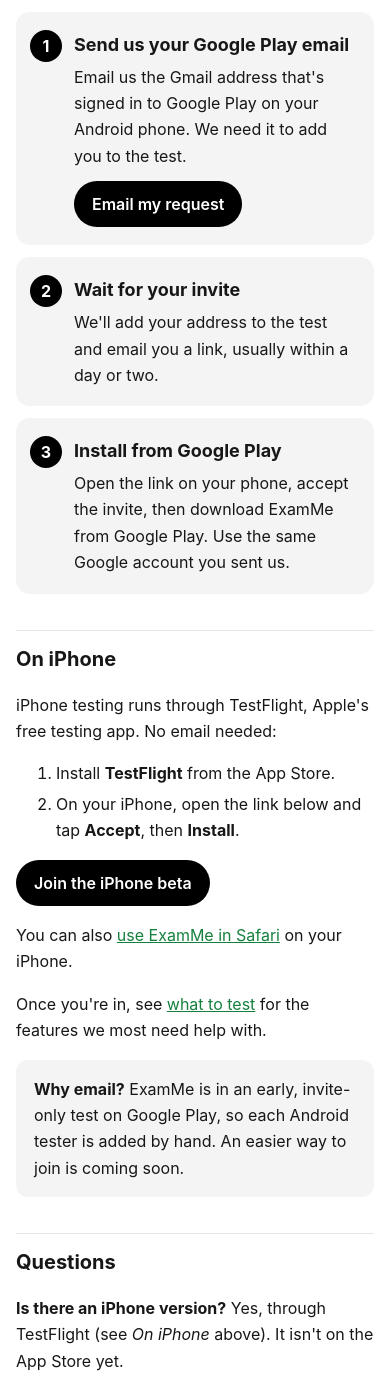
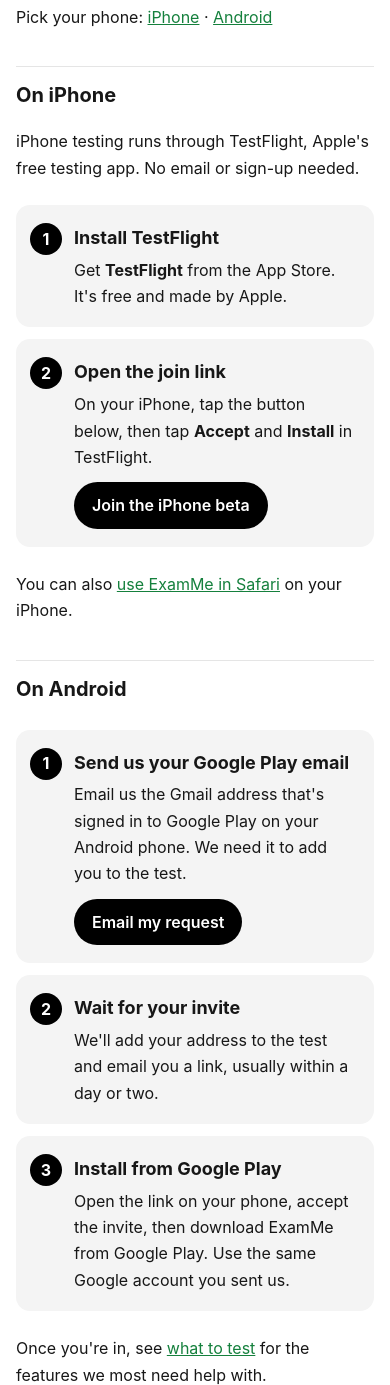
Before and after one commit to tarynmaloney5-ui/exammenow-site, a plain HTML site: page testers.html in a window 390 px wide. Shown: the part 300-1685 px from the top of the page. Drawn offline with Linux system fonts and the light colour scheme.

Commit message:
Tester page: separate iPhone (TestFlight) and Android (Google Play) steps
Co-Authored-By: Claude Opus 5.5 <noreply@anthropic.com>

```diff
--- a/testers.html
+++ b/testers.html
@@ -29,6 +29,24 @@
 
 <p>Use ExamMe before it launches and help shape it. Testers get new features first, and your feedback goes straight to the person building it.</p>
 
+<p>Pick your phone: <a href="#iphone">iPhone</a> · <a href="#android">Android</a></p>
+
+<h2 id="iphone">On iPhone</h2>
+<p>iPhone testing runs through TestFlight, Apple's free testing app. No email or sign-up needed.</p>
+<ol class="steps">
+<li>
+  <h2>Install TestFlight</h2>
+  <p>Get <strong>TestFlight</strong> from the App Store. It's free and made by Apple.</p>
+</li>
+<li>
+  <h2>Open the join link</h2>
+  <p>On your iPhone, tap the button below, then tap <strong>Accept</strong> and <strong>Install</strong> in TestFlight.</p>
+  <a class="button" href="https://testflight.apple.com/join/FXNyPVSw">Join the iPhone beta</a>
+</li>
+</ol>
+<p>You can also <a href="app/">use ExamMe in Safari</a> on your iPhone.</p>
+
+<h2 id="android">On Android</h2>
 <ol class="steps">
 <li>
   <h2>Send us your Google Play email</h2>
@@ -46,24 +64,16 @@
 </li>
 </ol>
 
-<h2>On iPhone</h2>
-<p>iPhone testing runs through TestFlight, Apple's free testing app. No email needed:</p>
-<ol>
-<li>Install <strong>TestFlight</strong> from the App Store.</li>
-<li>On your iPhone, open the link below and tap <strong>Accept</strong>, then <strong>Install</strong>.</li>
-</ol>
-<p><a class="button" href="https://testflight.apple.com/join/FXNyPVSw">Join the iPhone beta</a></p>
-<p>You can also <a href="app/">use ExamMe in Safari</a> on your iPhone.</p>
-
 <p>Once you're in, see <a href="testing.html">what to test</a> for the features we most need help with.</p>
 
 <div class="box">
-<p><strong>Why email?</strong> ExamMe is in an early, invite-only test on Google Play, so each Android tester is added by hand. An easier way to join is coming soon.</p>
+<p><strong>Why email on Android?</strong> ExamMe is in an early, invite-only test on Google Play, so each Android tester is added by hand. An easier way to join is coming soon.</p>
 </div>
 
 <h2>Questions</h2>
-<p><strong>Is there an iPhone version?</strong> Yes, through TestFlight (see <em>On iPhone</em> above). It isn't on the App Store yet.</p>
-<p><strong>The invite link says the app isn't available?</strong> Make sure you're signed in to Google Play with the address you sent us. If it still doesn't work, email us and we'll check.</p>
+<p><strong>The iPhone link says the beta isn't accepting testers?</strong> Apple is still approving the first build. Try again in a day or two.</p>
+<p><strong>Is it on the App Store?</strong> Not yet. iPhone testing is through TestFlight only for now.</p>
+<p><strong>The Android invite link says the app isn't available?</strong> Make sure you're signed in to Google Play with the address you sent us. If it still doesn't work, email us and we'll check.</p>
 <p><strong>Feedback or problems?</strong> Email <a href="mailto:tarynmaloney5@gmail.com?subject=ExamMe%20tester%20feedback">tarynmaloney5@gmail.com</a>.</p>
 
 <footer>
```
